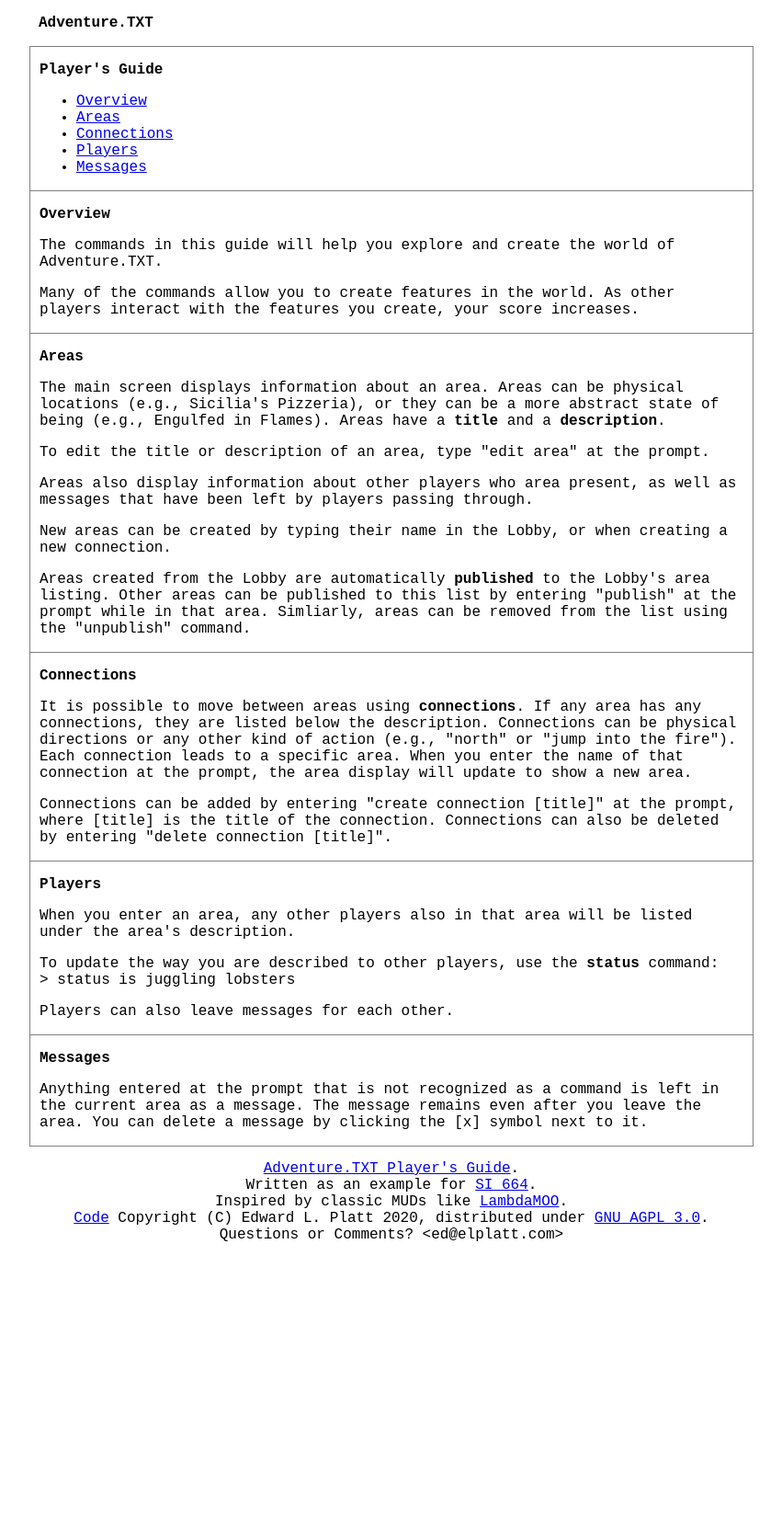
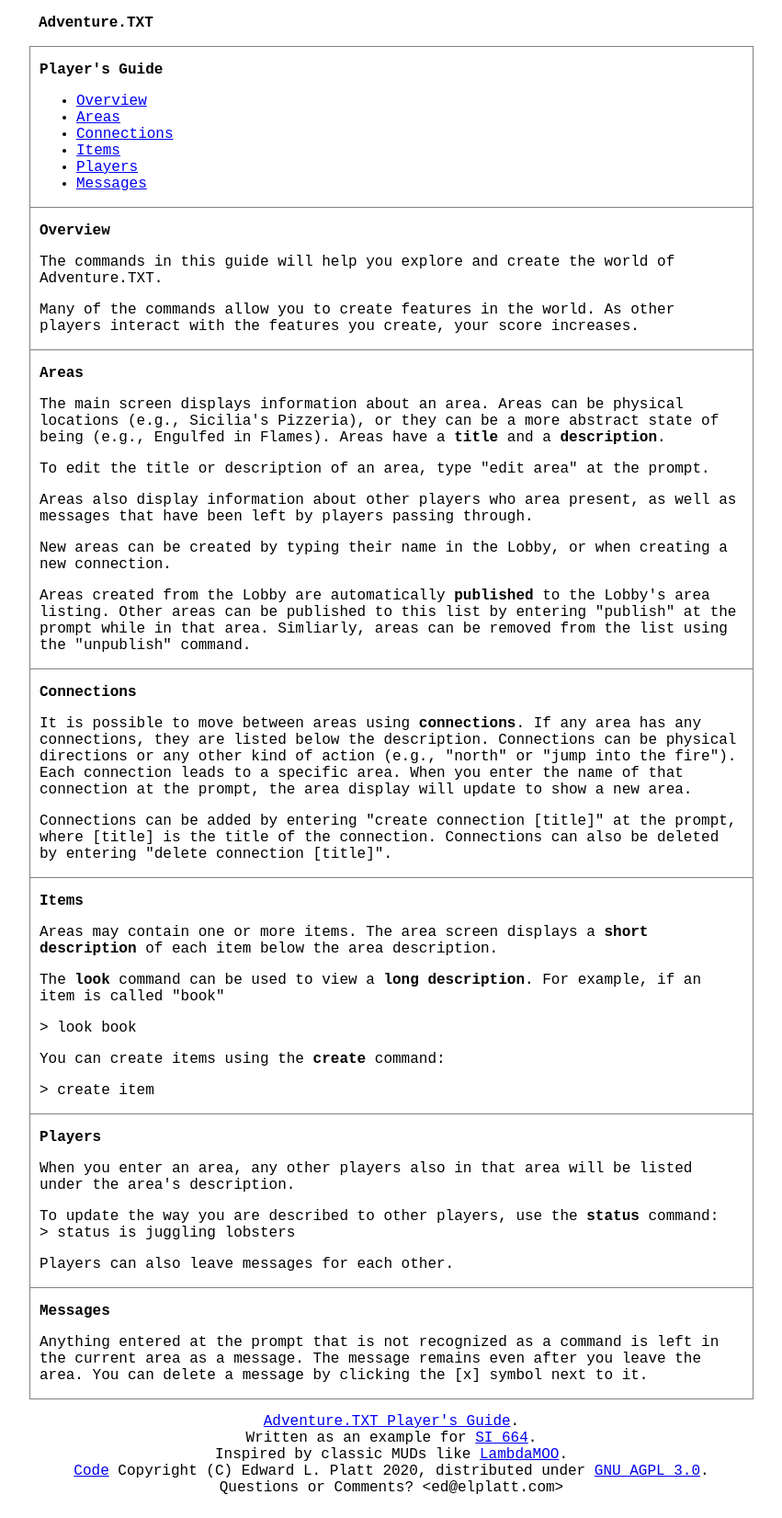
Before and after one commit to elplatt/Adventure664, a Django app: page /guide/ in a window 1280 px wide. Shown: the whole page at 92% size, without its empty margins (214-1065 px from the left). Before the commit the page ends 1350 px from the top, so only its background shows below. Run offline with Django 3.2, Linux system fonts and the light colour scheme.

Commit message:
Add item commands to guide.

```diff
--- a/home/templates/home/guide.html
+++ b/home/templates/home/guide.html
@@ -7,6 +7,7 @@
   <li><a href="#overview">Overview</a></li>
   <li><a href="#areas">Areas</a></li>
   <li><a href="#connections">Connections</a></li>
+  <li><a href="#items">Items</a></li>
   <li><a href="#players">Players</a></li>
   <li><a href="#messages">Messages</a></li>
 </ul>
@@ -30,6 +31,14 @@
 <p>Connections can be added by entering "create connection [title]" at the prompt, where [title] is the title of the connection. Connections can also be deleted by entering "delete connection [title]".</p>
 </div>
 <div class="section">
+<h3 id="items">Items</h3>
+<p>Areas may contain one or more items. The area screen displays a <strong>short description</strong> of each item below the area description.</p>
+<p>The <strong>look</strong> command can be used to view a <strong>long description</strong>. For example, if an item is called "book"</p>
+<p>&gt; look book</p>
+<p>You can create items using the <strong>create</strong> command:</p>
+<p>&gt; create item</p>
+</div>
+<div class="section">
 <h3 id="players">Players</h3>
 <p>When you enter an area, any other players also in that area will be listed under the area's description.</p>
 <p>To update the way you are described to other players, use the <strong>status</strong> command:<br/>&gt; status is juggling lobsters</>
```
